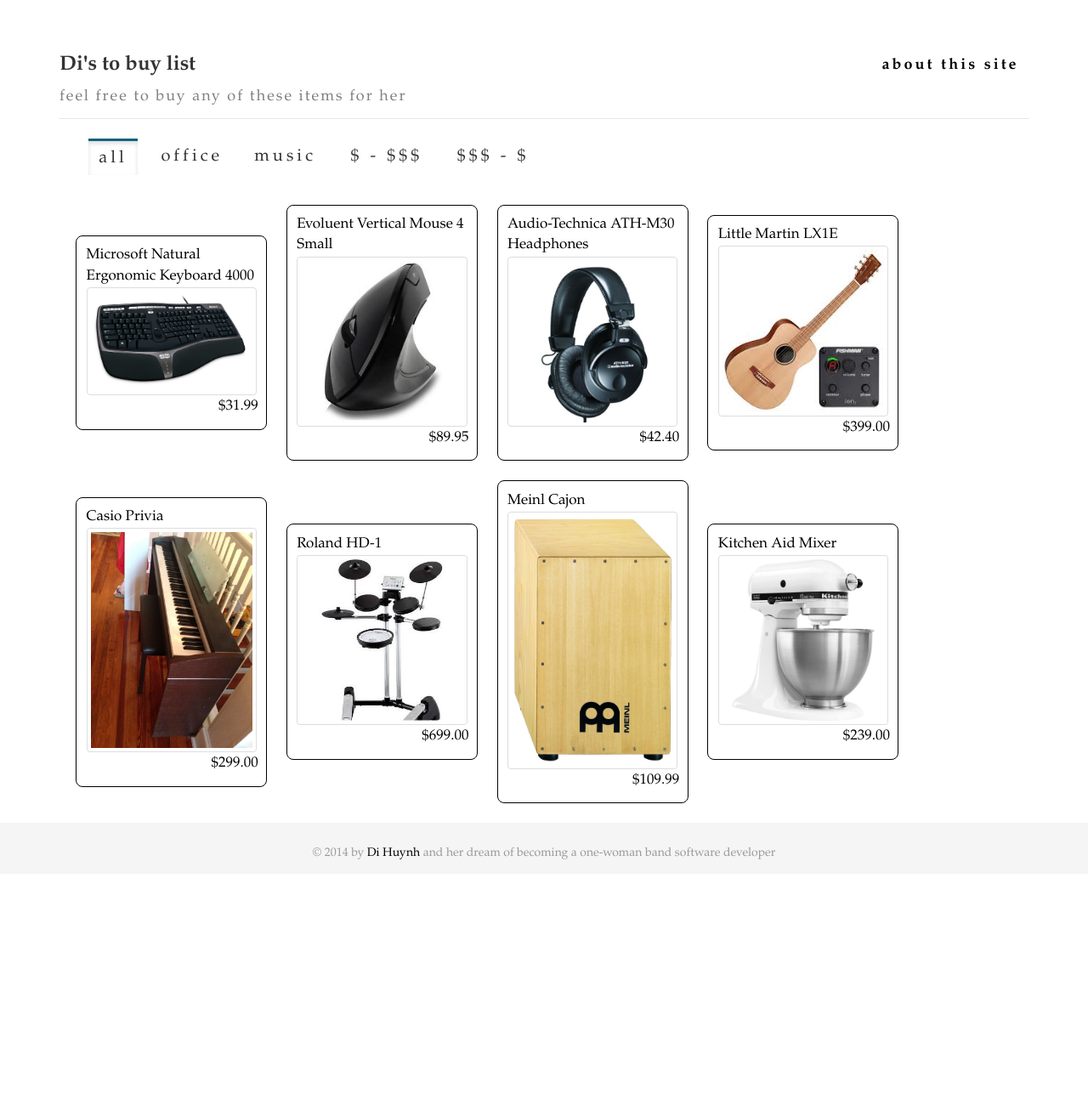
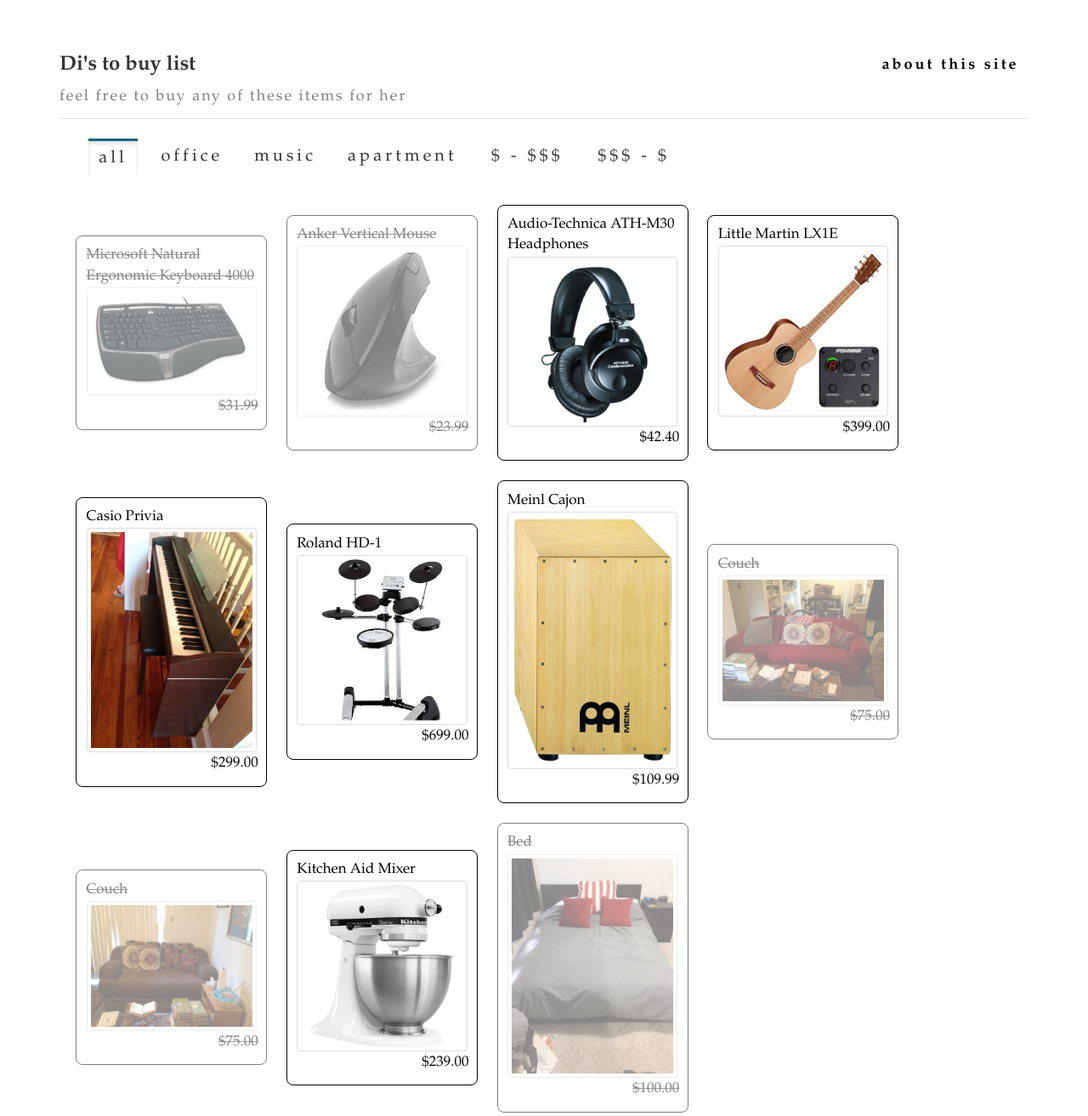
Before and after one commit to dihuynh/playground, a plain HTML site: page toBuyList/index.html in a window 1280 px wide. Shown: the top 1313 px of the page at 85% size. Before the commit the page ends 1028 px from the top, so only its background shows below. Drawn offline with Linux system fonts and the light colour scheme.

Commit message:
added more items and types

```diff
--- a/toBuyList/index.html
+++ b/toBuyList/index.html
@@ -24,7 +24,7 @@
     <div class="header">
       <h3 >
         Di's to buy list
-        <a id="pop" rel="popover" data-placement="bottom" data-container="body" data-content="made with AngularJS & MixItUp" class="info"> about this site</a>
+        <a id="pop" rel="popover" data-placement="bottom" data-container="body" data-content="made with love, AngularJS & MixItUp" class="info"> about this site</a>
       </h3>
       <p> feel free to buy any of these items for her</p>
     </div>
@@ -38,7 +38,7 @@
       <div class="test">
         <div id="showing" class="mixContainer">
           <div class="row">
-            <div class="mix category-{{item.type}}" data-myorder="{{item.price}}" ng-repeat="item in items">
+            <div class="mix {{item.bought}} category-{{item.type}} " data-myorder="{{item.price}}" ng-repeat="item in items">
               <a ng-href="{{item.link}}">{{item.name}}
                 <img class="thumbnail" ng-src="{{item.img}}">
                 <div class="price"> {{item.price | currency}}</div>
--- a/toBuyList/logic.js
+++ b/toBuyList/logic.js
@@ -3,7 +3,7 @@ var app = angular.module('app', []);
 app.controller('ItemsController',
 
   function ItemsController($scope) {
-    $scope.types = ['office', 'music'];
+    $scope.types = ['office', 'music', 'apartment'];
 
     $scope.items = [{
       name: 'Microsoft Natural Ergonomic Keyboard 4000',
@@ -11,14 +11,14 @@ app.controller('ItemsController',
       link: 'http://www.amazon.com/Microsoft-Natural-Ergonomic-Keyboard-4000/dp/B000A6PPOK/ref=zg_bs_12879431_7',
       type: 'office',
       img: 'images/keyboard.jpeg',
-      bought: false
+      bought: true
     }, {
-      name: 'Evoluent Vertical Mouse 4 Small',
-      price: 89.95,
-      link: 'http://www.amazon.com/VerticalMouse-Small-Mouse-Laser-Wired/dp/B004GXZ69W',
+      name: 'Anker Vertical Mouse',
+      price: 23.99,
+      link: 'http://www.amazon.com/Wireless-Vertical-Ergonomic-Optical-1600DPI/dp/B00BIFNTMC/ref=sr_1_3?s=electronics&ie=UTF8&qid=1403757794&sr=1-3&keywords=anker+mouse',
       type: 'office',
       img: 'images/mouse.jpeg',
-      bought: false
+      bought: true
     }, {
       name: 'Audio-Technica ATH-M30 Headphones',
       price: 42.40,
@@ -52,19 +52,38 @@ app.controller('ItemsController',
       price: 109.99,
       link: 'http://smile.amazon.com/Meinl-Percussion-Headliner-Series-Natural/dp/B000B6FADU/ref=sr_1_1?s=musical-instruments&ie=UTF8&qid=1403585724&sr=1-1',
       img:'images/cajon.jpg',
-      type:'music',
-      bought:false
+      type: 'music',
+      bought: false
+    },{
+      name: 'Couch',
+      price: 75,
+      link: 'https://www.facebook.com/photo.php?fbid=10203956043162887&set=gm.594238644026792&type=1&theater',
+      img: 'images/couch2.jpg',
+      type: 'apartment',
+      bought: true
+    },{
+      name: 'Couch',
+      price: 75,
+      link: 'https://www.facebook.com/photo.php?fbid=10203956043882905&set=gm.594238644026792&type=1&permPage=1',
+      img: 'images/couch.jpg',
+      type: 'apartment',
+      bought: true
     },{
       name: 'Kitchen Aid Mixer',
-      price:239.00,
+      price: 239.00,
       link: 'http://www.amazon.com/s/ref=nb_sb_noss_2?url=search-alias%3Daps&field-keywords=kitchen+aid&rh=i%3Aaps%2Ck%3Akitchen+aid',
       img: 'images/mixer.jpg',
-      type: 'kitchen',
-      bought:false
+      type: 'apartment',
+      bought: false
+    }, {
+      name: 'Bed',
+      price: 100,
+      link: 'https://www.facebook.com/groups/236642739786386/permalink/589561421161181/',
+      img: 'images/bed.jpg',
+      type: 'apartment',
+      bought: true
     }
     ];
-
-
   });
 
 $(function () {
--- a/toBuyList/site.css
+++ b/toBuyList/site.css
@@ -140,3 +140,9 @@ label {
 .popover-title {
   display:none;
 }
+
+
+.true{
+  opacity: .5 !important;
+  text-decoration: line-through !important;
+}
```
Also changed, not shown: toBuyList/images/bed.jpg (added), toBuyList/images/couch.jpg (added), toBuyList/images/couch2.jpg (added).
